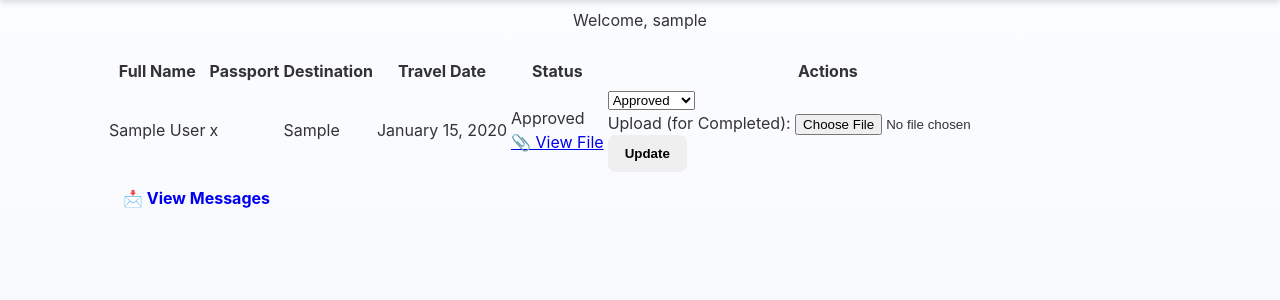
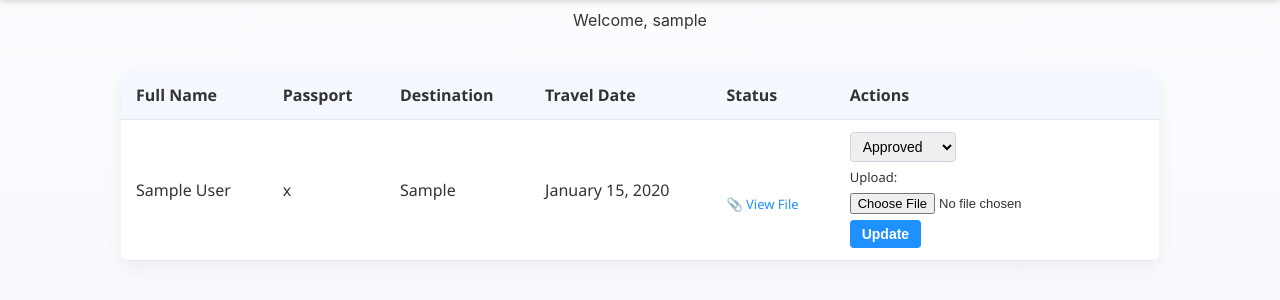
Before and after one commit to AqeelMoslem/GoVisa, a Django app: page /dashboard/ in a window 1280 px wide. Shown: the part 97-397 px from the top of the page. Run offline with Django 5.2, Linux system fonts and the light colour scheme; a user stored in the database is signed in; tables that the repository leaves empty hold one stand-in row (values such as "Sample post").

Commit message:
edit css for admin pages

```diff
--- a/main_app/static/css/admin/admin.css
+++ b/main_app/static/css/admin/admin.css
@@ -1,9 +1,97 @@
-/* admin.css */
-.visa-dashboard{max-width:1200px;margin:18px auto;padding:12px}
-.visa-table{width:100%;border-collapse:collapse;background:var(--background);box-shadow:var(--shadow);border-radius:8px;overflow:hidden}
-.visa-table thead{background:#fbfdff}
-.visa-table th, .visa-table td{padding:12px 14px;text-align:left;border-bottom:1px solid #f1f5f9}
-.visa-table tr:hover td{background:#fbfcff}
-.status-form{display:flex;gap:8px;align-items:center}
-.file-upload input[type="file"]{font-size:13px}
-.file-link{display:inline-block;margin-top:6px;color:var(--primary);text-decoration:none}
+.visa-dashboard {
+  max-width: 1200px;
+  margin: 20px auto;
+  padding: 15px;
+  font-family: 'Segoe UI', Tahoma, Geneva, Verdana, sans-serif;
+}
+
+.visa-table {
+  width: 100%;
+  border-collapse: collapse;
+  background: var(--background, #fff);
+  box-shadow: var(--shadow, 0 2px 10px rgba(0,0,0,0.05));
+  border-radius: 8px;
+  overflow: hidden;
+}
+
+.visa-table thead {
+  background: #f5f8ff;
+}
+
+.visa-table th,
+.visa-table td {
+  padding: 12px 15px;
+  text-align: left;
+  border-bottom: 1px solid #e2e8f0;
+}
+
+.visa-table tr:hover td {
+  background: #f0f4ff;
+}
+
+.status-form {
+  display: flex;
+  flex-direction: column;
+  gap: 6px;
+  align-items: flex-start;
+}
+
+.status-select {
+  padding: 5px 8px;
+  border-radius: 4px;
+  border: 1px solid #cbd5e1;
+  font-size: 14px;
+}
+
+.file-upload input[type="file"] {
+  font-size: 13px;
+}
+
+.file-upload label {
+  font-size: 13px;
+  font-weight: 500;
+  margin-bottom: 2px;
+  display: block;
+}
+
+.file-link {
+  display: inline-block;
+  margin-top: 4px;
+  color: var(--primary, #3b82f6);
+  text-decoration: none;
+  font-size: 13px;
+}
+
+.file-link:hover {
+  text-decoration: underline;
+}
+
+.btn {
+  padding: 6px 12px;
+  border: none;
+  border-radius: 4px;
+  background: var(--primary, #3b82f6);
+  color: #fff;
+  cursor: pointer;
+  font-size: 14px;
+  transition: background 0.2s;
+}
+
+.btn:hover {
+  background: #2563eb;
+}
+
+/* Status badges */
+.status {
+  display: inline-block;
+  padding: 3px 8px;
+  border-radius: 12px;
+  font-size: 13px;
+  font-weight: 500;
+  color: #fff;
+  text-transform: capitalize;
+}
+
+.status.pending { background: #fbbf24; }   /* Yellow */
+.status.completed { background: #22c55e; } /* Green */
+.status.rejected { background: #ef4444; }  /* Red */
--- a/main_app/templates/admin/dashboard.html
+++ b/main_app/templates/admin/dashboard.html
@@ -2,12 +2,10 @@
 {% load static %}
 
 {% block head %}
-<link rel="stylesheet" href="{% static 'css/form.css' %}">
+<link rel="stylesheet" href="{% static 'css/admin/admin.css' %}">
 {% endblock %}
 
 {% block content %}
-{% comment %} <h1>🛠️ Welcome, Admin</h1> {% endcomment %}
-
 <section class="visa-dashboard">
   <table class="visa-table">
     <thead>
@@ -37,16 +35,14 @@
         <td>
           <form method="post" action="{% url 'admin-update-visa' visa.id %}" enctype="multipart/form-data" class="status-form">
             {% csrf_token %}
-            <select name="status">
+            <select name="status" class="status-select">
               {% for key, val in visa.STATUS_CHOICES %}
-                <option value="{{ key }}" {% if visa.status == key %}selected{% endif %}>
-                  {{ val }}
-                </option>
+                <option value="{{ key }}" {% if visa.status == key %}selected{% endif %}>{{ val }}</option>
               {% endfor %}
             </select>
 
             <div class="file-upload">
-              <label>Upload (for Completed):</label>
+              <label>Upload:</label>
               <input type="file" name="upload_file">
             </div>
 
@@ -62,8 +58,4 @@
     </tbody>
   </table>
 </section>
-
-<section class="messages-link">
-  <a href="{% url 'admin-messages' %}" class="btn">📩 View Messages</a>
-</section>
 {% endblock %}
--- a/main_app/templates/visas/detail.html
+++ b/main_app/templates/visas/detail.html
@@ -8,7 +8,7 @@
 {% block content %}
 <section class="visa-container">
   <div class="visa-img">
-    <img src="{% static 'images/passport-icon.svg' %}" alt="Visa Passport Icon" />
+    <img src="{% static 'images/passport-icon.jpg' %}" alt="Visa Passport Icon" />
   </div>
 
 <div class="visa-details">
```
Also changed, not shown: main_app/static/images/passport-icon.jpg (added).
